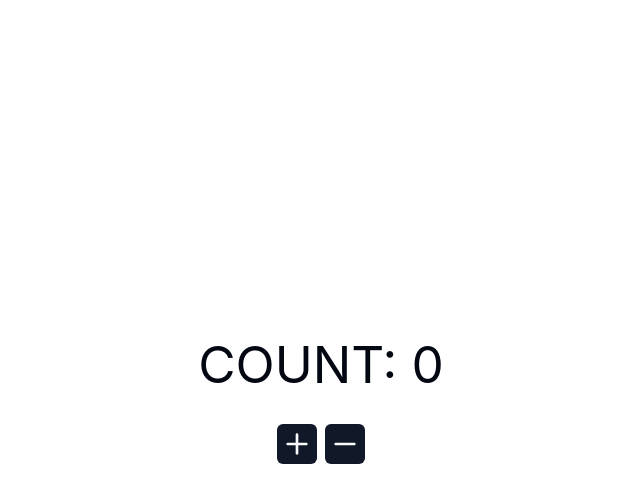
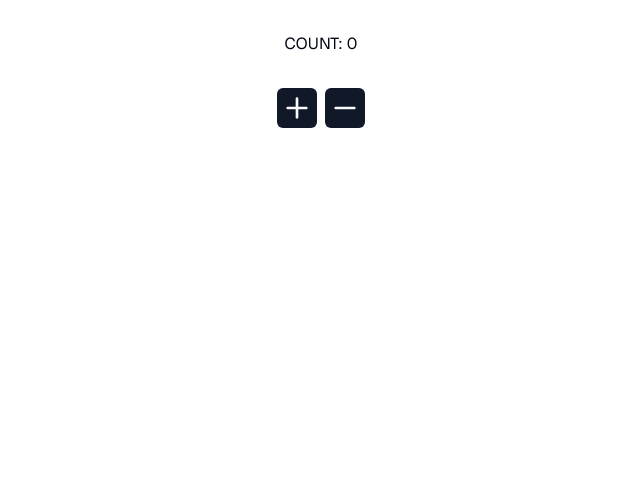
Before and after one commit to GayoungKim12/React-TS, a React (Vite) app: page / in a window 1280 px wide. Shown: the top 502 px of the page, without its empty margins (319-959 px from the left). Built offline with nearby package versions, Linux system fonts and the light colour scheme.

Commit message:
feat: change default font-family

```diff
--- a/src/index.css
+++ b/src/index.css
@@ -1,75 +1,9 @@
+@import url("https://fonts.googleapis.com/css2?family=Geist:wght@100..900&display=swap");
+@import url("https://fonts.googleapis.com/css2?family=Geist:wght@100..900&family=Noto+Sans+KR:wght@100..900&display=swap");
+
 @tailwind base;
 @tailwind components;
 @tailwind utilities;
-
-:root {
-  font-family: Inter, system-ui, Avenir, Helvetica, Arial, sans-serif;
-  line-height: 1.5;
-  font-weight: 400;
-
-  color-scheme: light dark;
-  color: rgba(255, 255, 255, 0.87);
-  background-color: #242424;
-
-  font-synthesis: none;
-  text-rendering: optimizeLegibility;
-  -webkit-font-smoothing: antialiased;
-  -moz-osx-font-smoothing: grayscale;
-}
-
-a {
-  font-weight: 500;
-  color: #646cff;
-  text-decoration: inherit;
-}
-a:hover {
-  color: #535bf2;
-}
-
-body {
-  margin: 0;
-  display: flex;
-  place-items: center;
-  min-width: 320px;
-  min-height: 100vh;
-}
-
-h1 {
-  font-size: 3.2em;
-  line-height: 1.1;
-}
-
-button {
-  border-radius: 8px;
-  border: 1px solid transparent;
-  padding: 0.6em 1.2em;
-  font-size: 1em;
-  font-weight: 500;
-  font-family: inherit;
-  background-color: #1a1a1a;
-  cursor: pointer;
-  transition: border-color 0.25s;
-}
-button:hover {
-  border-color: #646cff;
-}
-button:focus,
-button:focus-visible {
-  outline: 4px auto -webkit-focus-ring-color;
-}
-
-@media (prefers-color-scheme: light) {
-  :root {
-    color: #213547;
-    background-color: #ffffff;
-  }
-  a:hover {
-    color: #747bff;
-  }
-  button {
-    background-color: #f9f9f9;
-  }
-}
 
 @layer base {
   :root {
@@ -133,5 +67,7 @@
   }
   body {
     @apply bg-background text-foreground;
+    font-feature-settings: "rlig" 1, "calt" 1;
+    font-family: "NotoSansKR", "Geist", system-ui, sans-serif;
   }
 }
```
